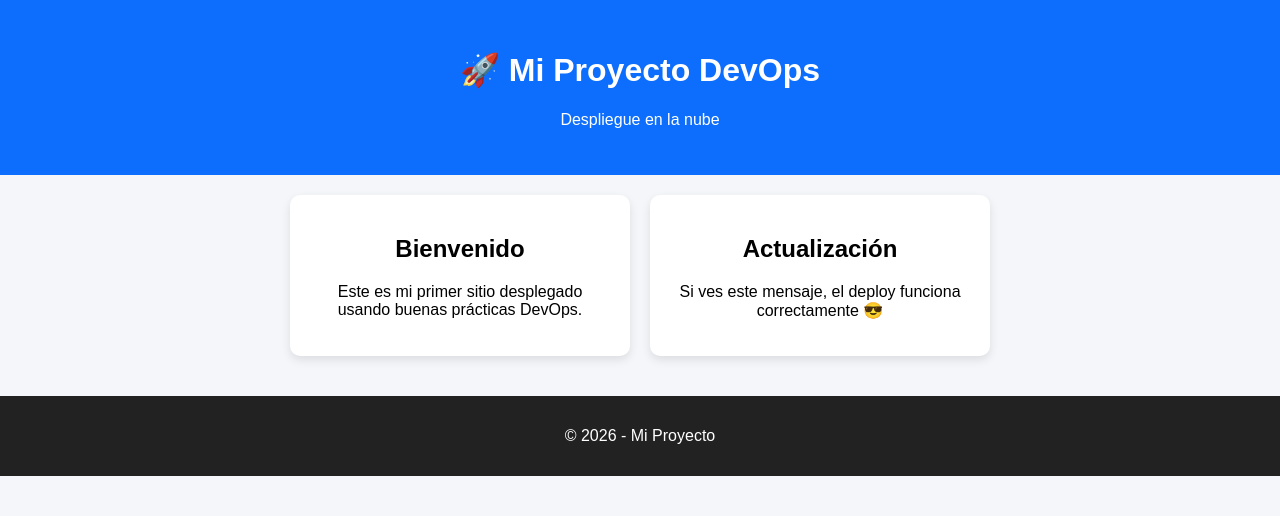
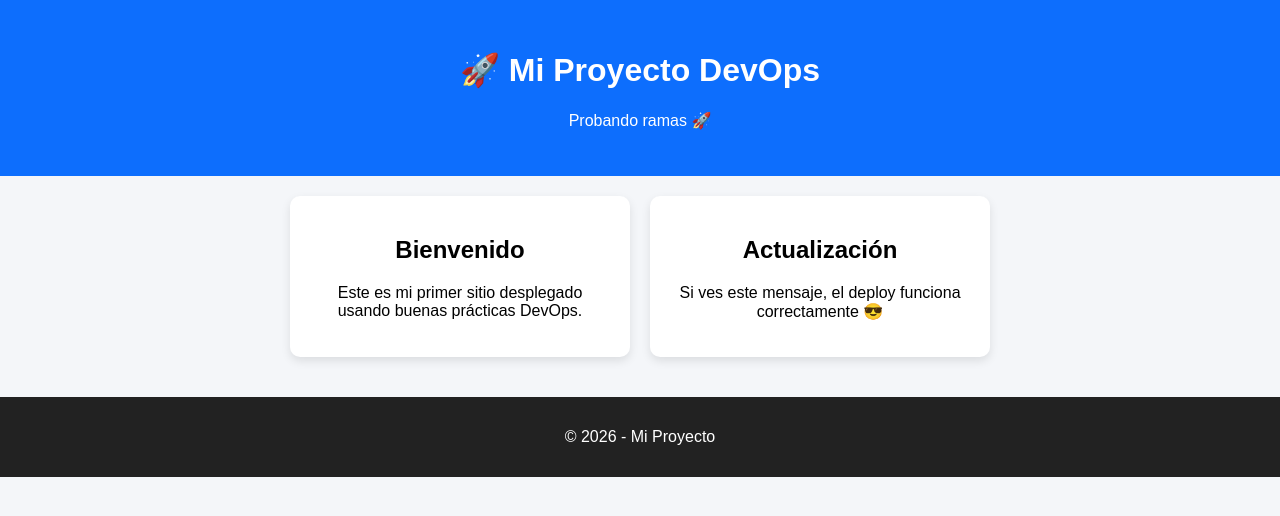
Before and after one commit to ne17413024/Fundamentos-de-DevOps---Actividad1, a plain HTML site: page index.html in a window 1280 px wide. Drawn offline with Linux system fonts and the light colour scheme.

```diff
--- a/index.html
+++ b/index.html
@@ -9,7 +9,7 @@
 
     <header>
         <h1>🚀 Mi Proyecto DevOps</h1>
-        <p>Despliegue en la nube</p>
+        <p>Probando ramas 🚀</p>
     </header>
 
     <main>
```
